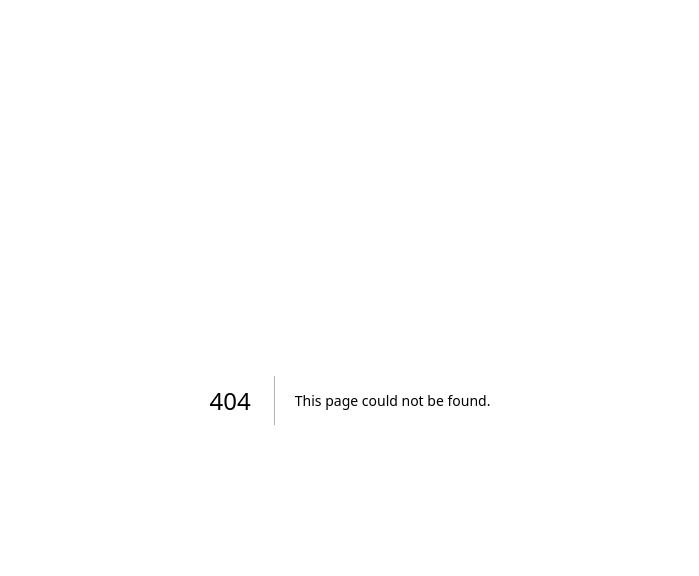
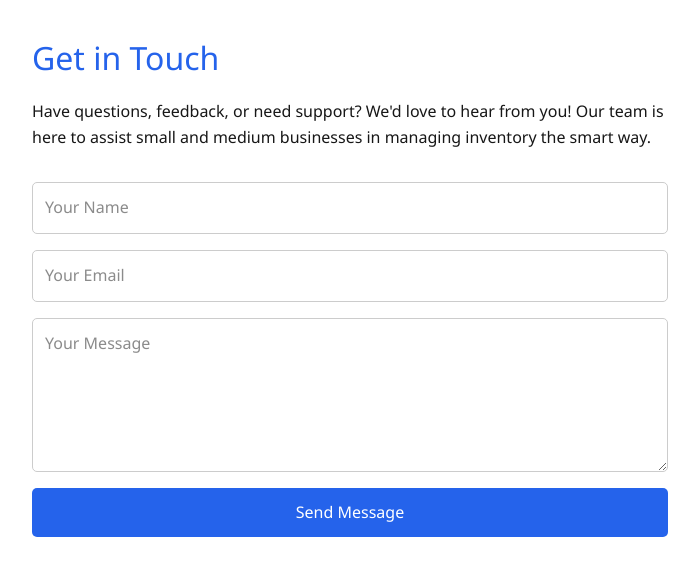
Before and after one commit to GlarittaChristella/invo-app, a Next.js app: page /contact in a window 1280 px wide. Before the commit this address had no page. Shown: the top 576 px of the page, without its empty margins (290-989 px from the left). Built offline with nearby package versions, Linux system fonts and the light colour scheme.

Commit message:
Initial commit with About and Contact pages

```diff
--- /dev/null
+++ b/src/pages/about.js
@@ -0,0 +1,18 @@
+export default function AboutPage() {
+  return (
+    <div style={{ padding: '2rem', fontFamily: 'Arial, sans-serif' }}>
+      <h1 style={{ fontSize: '2rem', color: '#2563eb' }}>About Invo-App</h1>
+      <p>
+        Invo-App is a smart inventory management tool built to support small and medium businesses.
+        It offers real-time tracking, intuitive dashboards, and automated alerts for smarter decision-making.
+      </p>
+      <ul>
+        <li>✅ Live inventory updates</li>
+        <li>📉 Low-stock warnings</li>
+        <li>📈 Dashboard insights</li>
+        <li>🔄 Easy product management</li>
+      </ul>
+      <em style={{ color: '#666' }}>"Smarter stocks. Simpler systems."</em>
+    </div>
+  );
+}
--- /dev/null
+++ b/src/pages/contact.js
@@ -0,0 +1,62 @@
+export default function ContactPage() {
+  return (
+    <div style={{
+      maxWidth: '700px',
+      margin: '0 auto',
+      padding: '2rem',
+      fontFamily: 'Segoe UI, sans-serif',
+      lineHeight: 1.6
+    }}>
+      <h1 style={{ fontSize: '2rem', color: '#2563eb', marginBottom: '1rem' }}>
+        Get in Touch
+      </h1>
+      <p>
+        Have questions, feedback, or need support? We'd love to hear from you!
+        Our team is here to assist small and medium businesses in managing inventory the smart way.
+      </p>
+
+      <form style={{ marginTop: '2rem', display: 'flex', flexDirection: 'column', gap: '1rem' }}>
+        <input
+          type="text"
+          placeholder="Your Name"
+          style={{
+            padding: '0.75rem',
+            borderRadius: '5px',
+            border: '1px solid #ccc'
+          }}
+        />
+        <input
+          type="email"
+          placeholder="Your Email"
+          style={{
+            padding: '0.75rem',
+            borderRadius: '5px',
+            border: '1px solid #ccc'
+          }}
+        />
+        <textarea
+          placeholder="Your Message"
+          rows="5"
+          style={{
+            padding: '0.75rem',
+            borderRadius: '5px',
+            border: '1px solid #ccc'
+          }}
+        />
+        <button
+          type="submit"
+          style={{
+            backgroundColor: '#2563eb',
+            color: 'white',
+            padding: '0.75rem',
+            border: 'none',
+            borderRadius: '5px',
+            cursor: 'pointer'
+          }}
+        >
+          Send Message
+        </button>
+      </form>
+    </div>
+  );
+}
```
